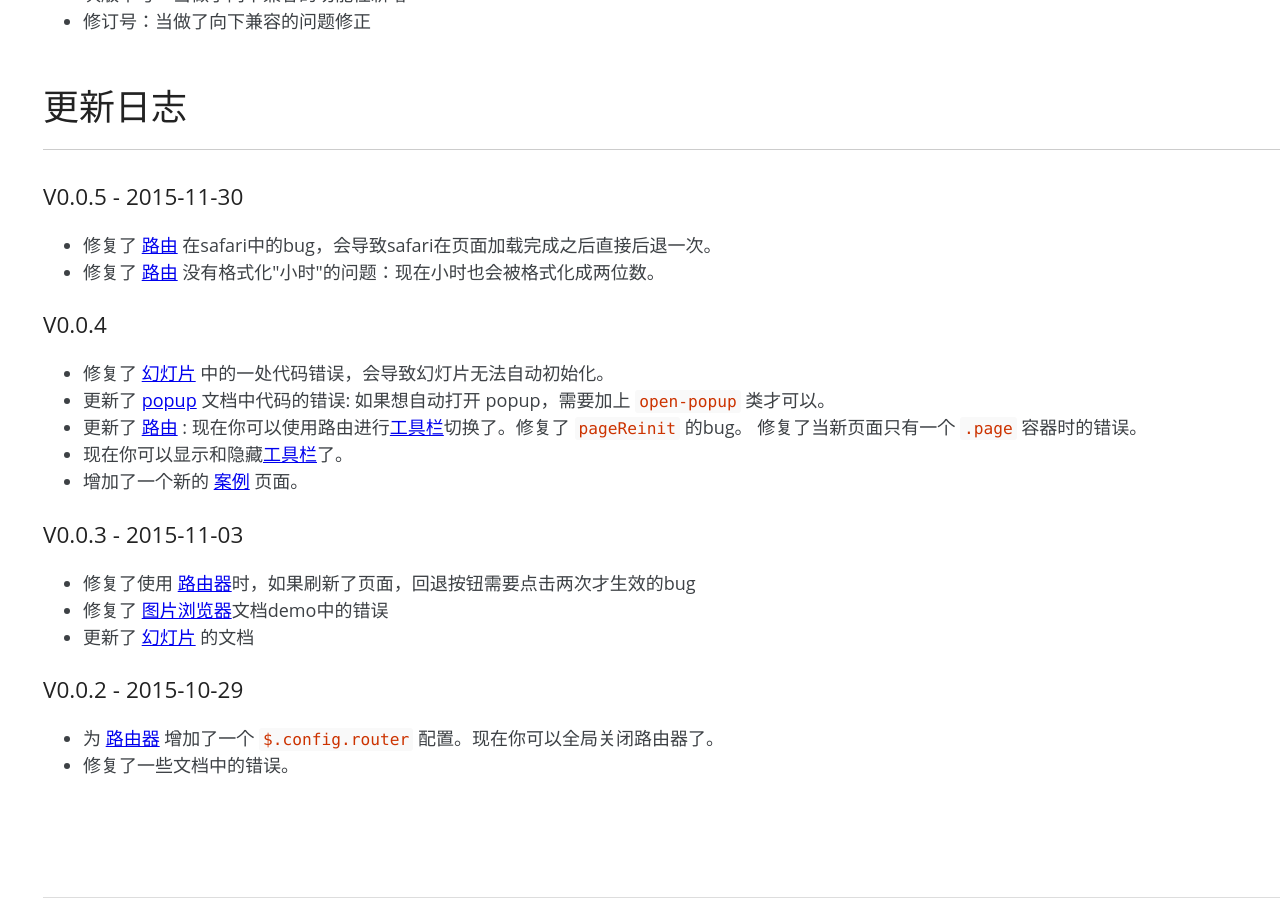
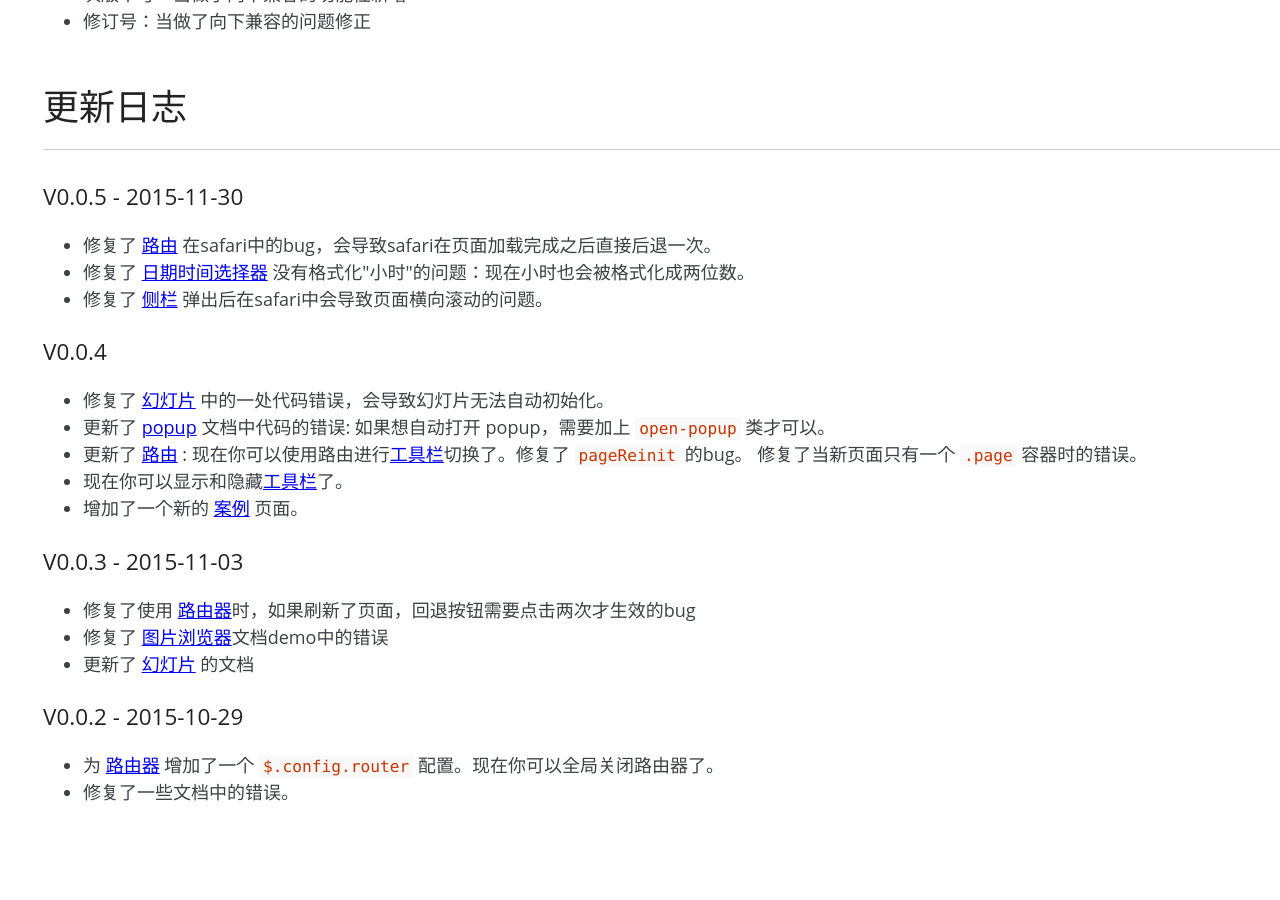
Before and after one commit to lihongxun945/light7-cn, a Jekyll site: the page built from docs/changelog.html, in a window 1280 px wide and 900 px high, scrolled down 575 px. Built offline with Jekyll 4.4.1, drawn with Linux system fonts in a browser that asks for light colours; a style sheet for code colours, icons or effects is not loaded.

Commit message:
update doc

```diff
--- a/docs/_includes/_components/router.html
+++ b/docs/_includes/_components/router.html
@@ -11,6 +11,9 @@
   <h3 class="component-title">内联页面</h3>
   <p class="component-description">你可以在同一个HTML文件中内联编写多个页面。每一个页面都是一个 <code>.page</code> 容器，如果有多个页面，则需要用 <code>.page-current</code> 标记出第一次进入的时候应该显示的页面。</p>
   <p>每一个 <code>.page</code> 容器都应该有一个全局唯一的id，路由器会使用这个id作为唯一标示，如果没有设置id，可能会导致路由出错。你只需要这样写一个链接就可以跳转到id对应的内联页面 <code>&lt;a href='#{page-id}'&gt;跳转&lt;/a&gt;</code>.</p>
+
+  <h3 class="component-title">JS和CSS等脚本问题</h3>
+  <p>当通过ajax加载新页面的时候，路由器会自动忽略新页面的JS和CSS脚本。所以请把全部页面的脚本都打包到入口页面。在demo中我们每个页面都引用了相同的脚本，是为了在子页面刷新的时候也可以用。</p>
 
 {% highlight html %}
 <div class="page page-current" id='router'>
--- a/docs/changelog.html
+++ b/docs/changelog.html
@@ -32,7 +32,8 @@
         <h3>V0.0.5 - 2015-11-30</h3>
         <ul>
           <li>修复了 <a href='/components/#router'>路由</a> 在safari中的bug，会导致safari在页面加载完成之后直接后退一次。</li>
-          <li>修复了 <a href='/components/#datetime-picker'>路由</a> 没有格式化"小时"的问题：现在小时也会被格式化成两位数。</li>
+          <li>修复了 <a href='/components/#datetime-picker'>日期时间选择器</a> 没有格式化"小时"的问题：现在小时也会被格式化成两位数。</li>
+          <li>修复了 <a href='/components/#panel'>侧栏</a> 弹出后在safari中会导致页面横向滚动的问题。</li>
         </ul>
 
         <h3>V0.0.4</h3>
--- a/js/router.js
+++ b/js/router.js
@@ -226,8 +226,7 @@
   Router.prototype.onpopstate = function(d) {
     console.log("popstate");
     var state = d.state;
-    if(!state) {//刷新再后退导致无法取到state，或者是刚从另一个域名跳过来
-      //history.back();
+    if(!state) {
       return true;
     }
 
```
